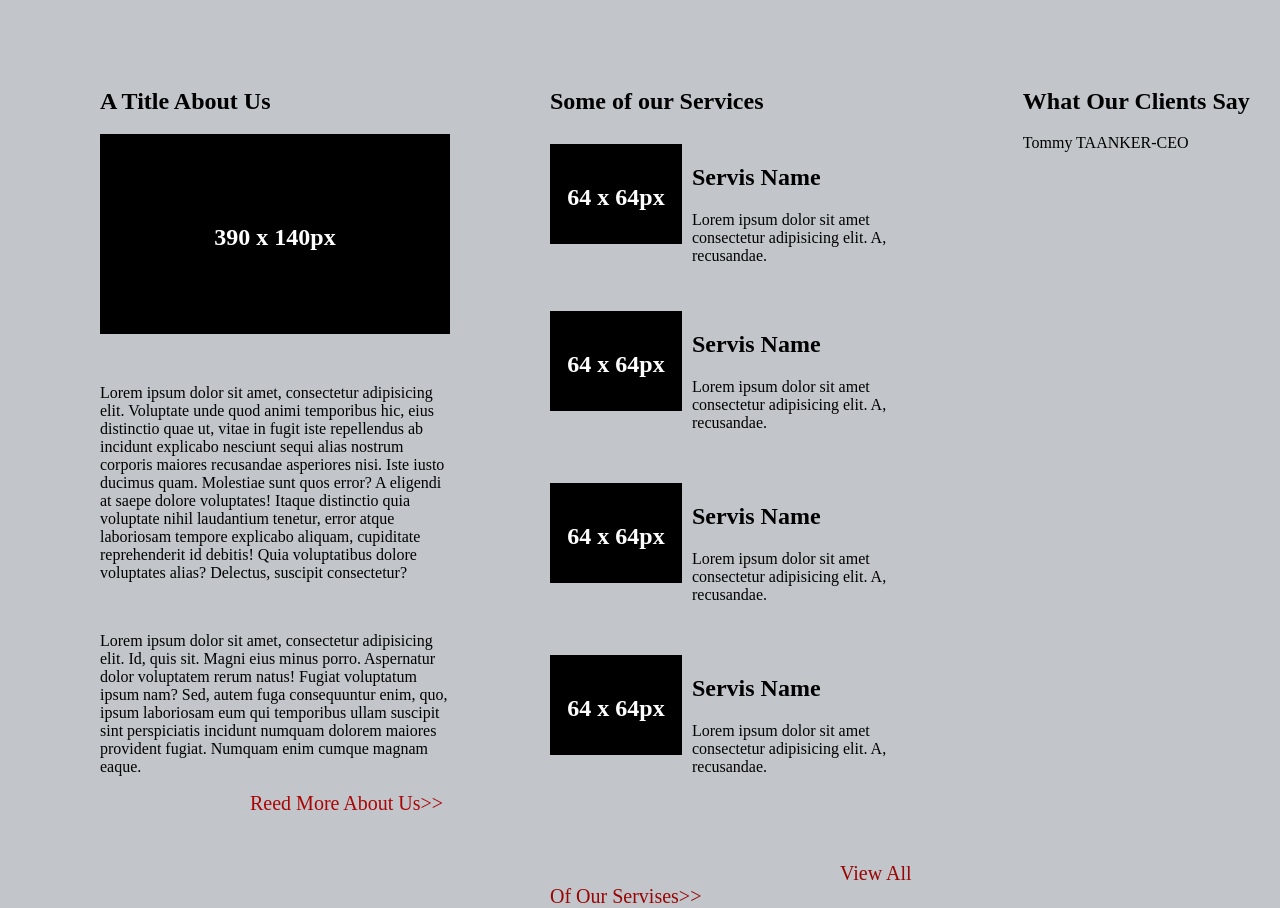
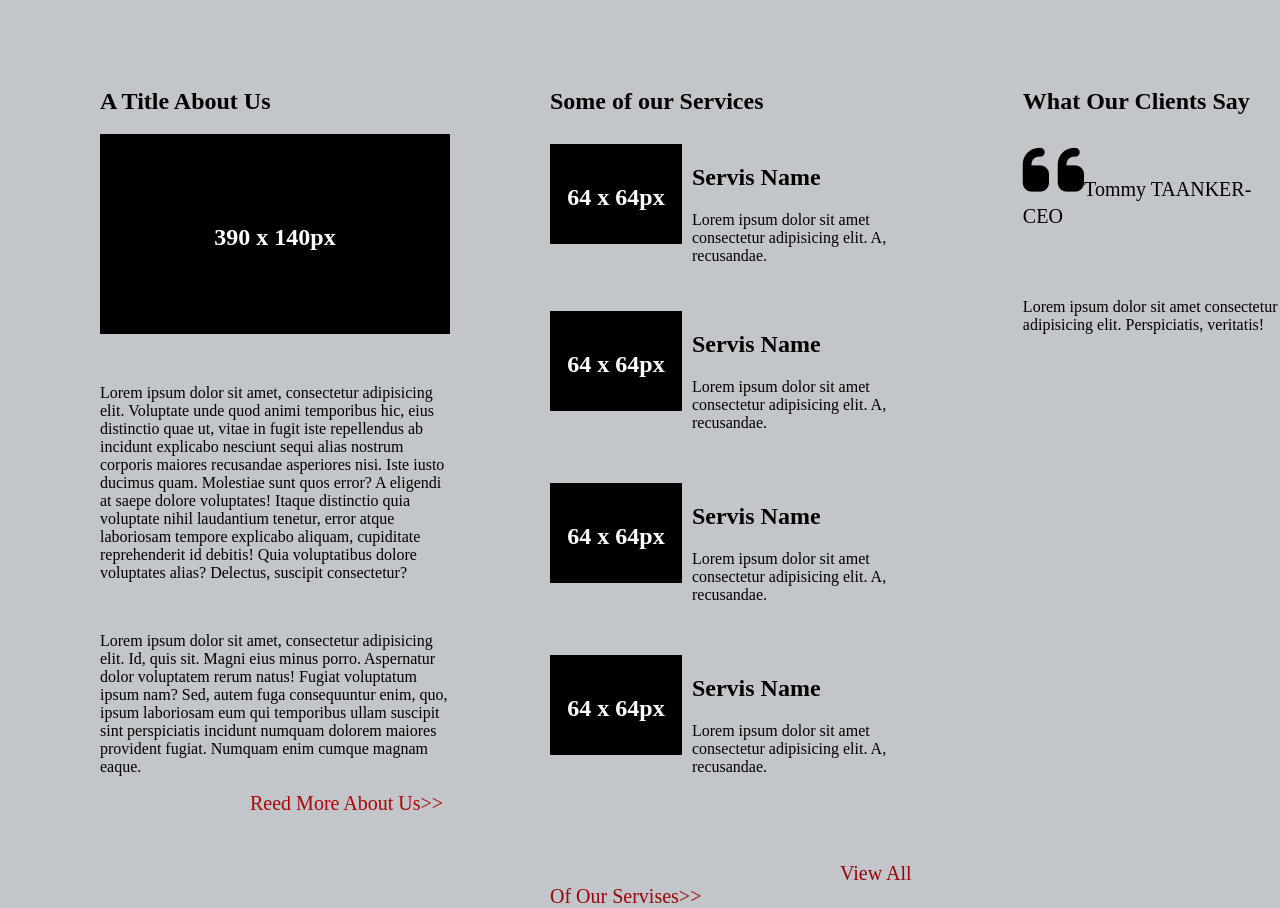
Before and after one commit to Rakibul-hassan-shehab/phd-to-html, a plain HTML site: page index.html in a window 1280 px wide. Shown: the part 1720-2628 px from the top of the page. Drawn offline with Linux system fonts and the light colour scheme.

Commit message:
add new code

```diff
--- a/index.html
+++ b/index.html
@@ -124,7 +124,8 @@
             <div class="clients">
                 <h1>What Our Clients Say</h1>
                 <div class="tommy1">
-                    <p>Tommy TAANKER-CEO</p>
+                    <p class="ceo"><i class="fa-solid fa-quote-left"></i>Tommy TAANKER-CEO</p>
+                    <p>Lorem ipsum dolor sit amet consectetur adipisicing elit. Perspiciatis, veritatis!</p>
                 </div>
             </div>
         </div>
--- a/style.css
+++ b/style.css
@@ -222,3 +222,11 @@ input[type="search"]{
     padding-left: 100px;
    width: 500px;
 }
+.tommy1 .ceo{
+    font-size: 20px;
+    padding-bottom: 50px;
+}
+.fa-quote-left{
+    font-size: 70px;
+
+}
```
